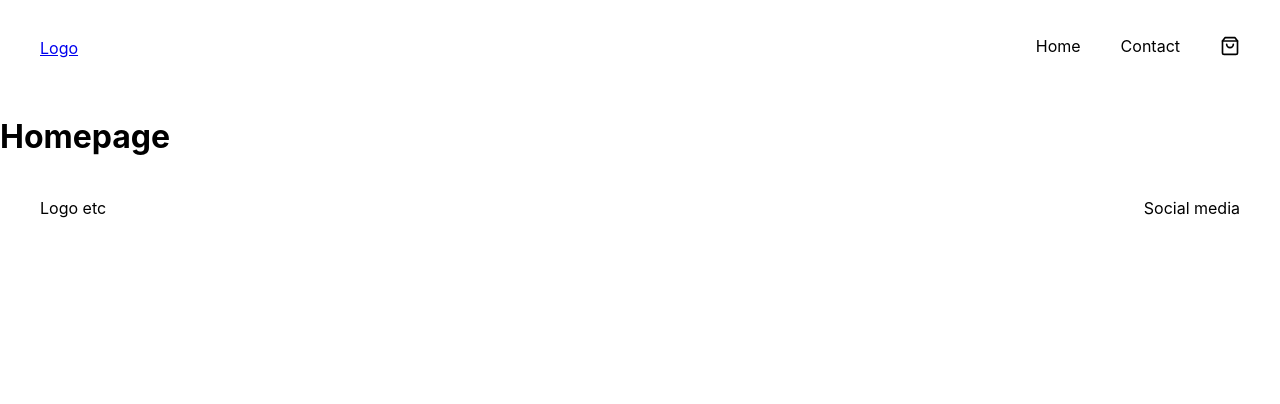
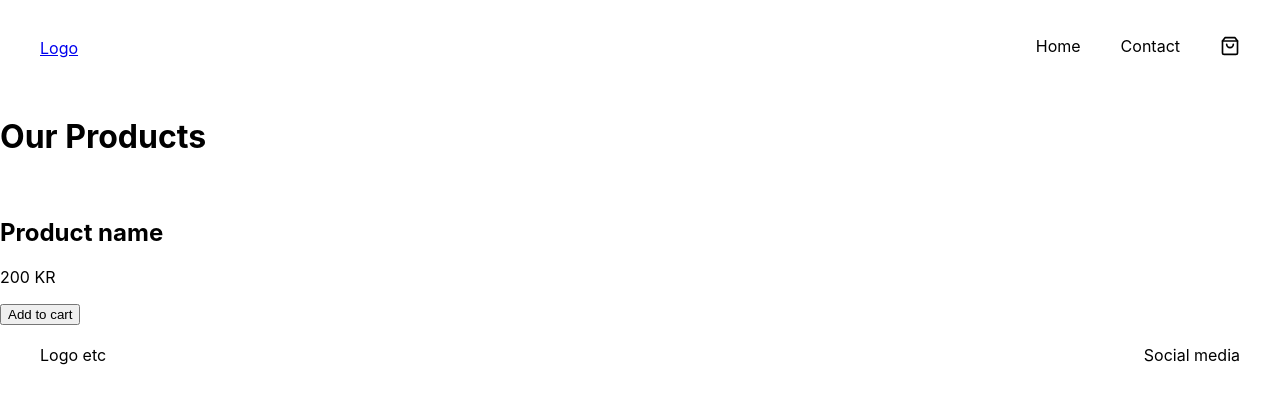
Before and after one commit to asimenstad/javascript-frameworks-ca, a React (Create React App) app: page / in a window 1280 px wide. Shown: the top 404 px of the page. Built offline with nearby package versions, Linux system fonts and the light colour scheme.

Commit message:
Created card component

```diff
--- /dev/null
+++ b/src/components/Card/Card.jsx
@@ -0,0 +1,16 @@
+import React from "react";
+
+function Card() {
+  return (
+    <div>
+      <img />
+      <div>
+        <h2>Product name</h2>
+        <p>200 KR</p>
+      </div>
+      <button>Add to cart</button>
+    </div>
+  );
+}
+
+export default Card;
--- a/src/components/Header/Header.styled.jsx
+++ b/src/components/Header/Header.styled.jsx
@@ -4,4 +4,8 @@ export const Header = styled.header`
   display: flex;
   justify-content: center;
   padding: 20px;
+  padding-right: 6px;
+  @media screen and (min-width: 600px) {
+    padding-right: 20px;
+  }
 `;
--- /dev/null
+++ b/src/components/Products/Products.jsx
@@ -0,0 +1,8 @@
+import React from "react";
+import Card from "../Card/Card";
+
+function Products() {
+  return <Card></Card>;
+}
+
+export default Products;
--- a/src/pages/home/Home.jsx
+++ b/src/pages/home/Home.jsx
@@ -1,10 +1,12 @@
 import React from "react";
+import Products from "../../components/Products/Products";
 
 function Home() {
   return (
-    <div>
-      <h1>Homepage</h1>
-    </div>
+    <main>
+      <h1>Our Products</h1>
+      <Products></Products>
+    </main>
   );
 }
 
```
Also changed, not shown: src/components/Products/Products.styled.jsx (added, +10 -0 lines).
